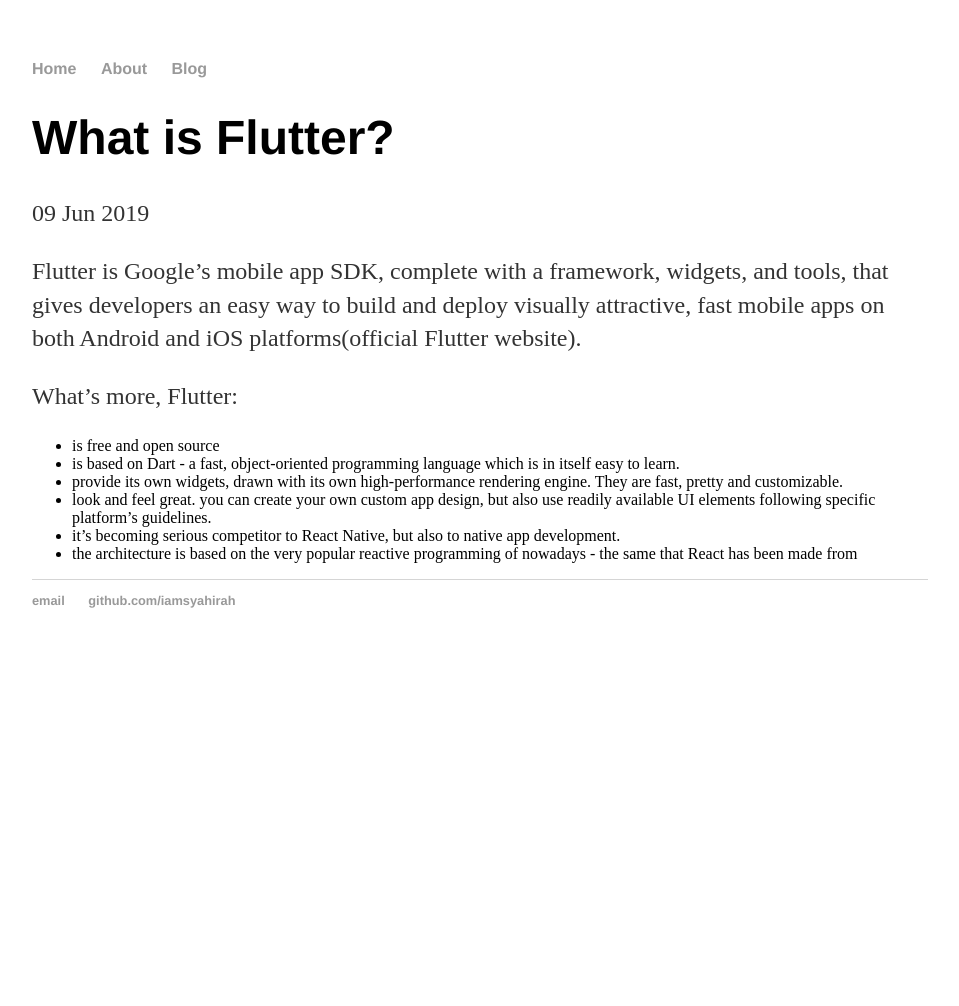
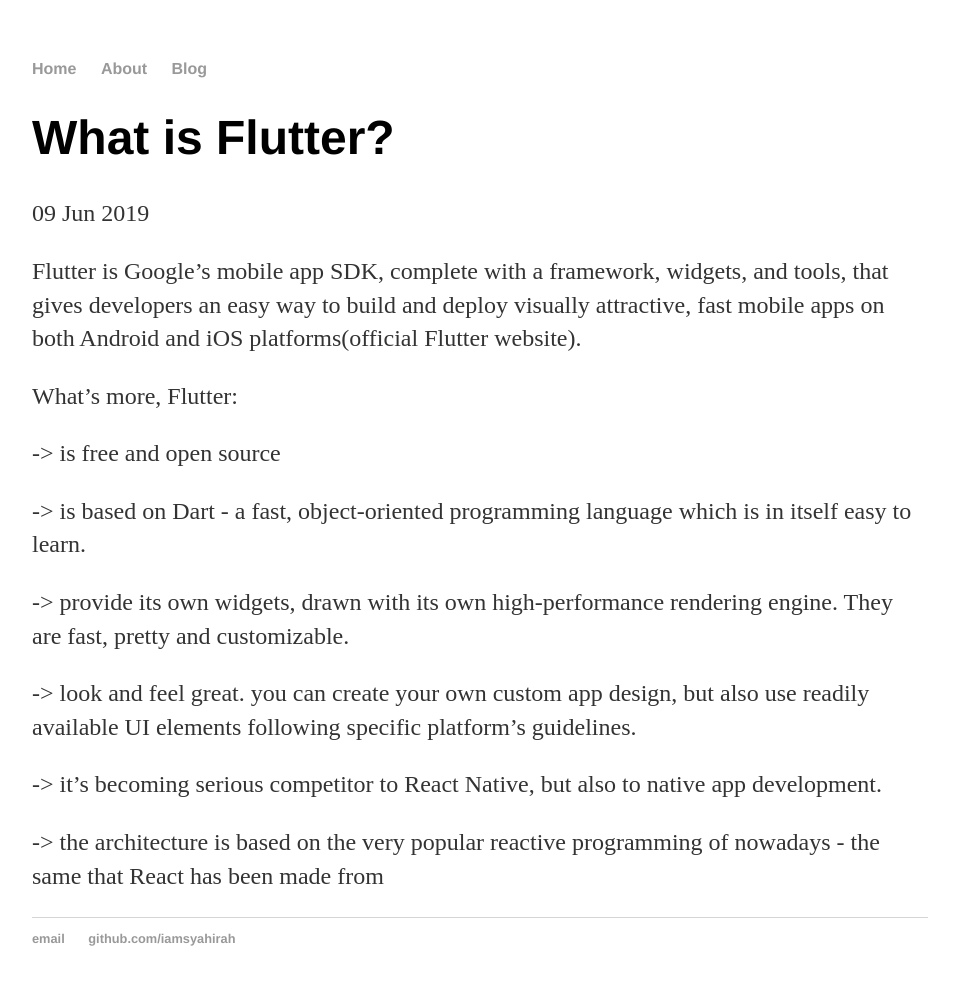
Before and after one commit to iamsyahirah/iamsyahirah.github.io, a Jekyll site: the page built from _posts/2019-06-09-what-is-flutter.md, in a window 1280 px wide. Shown: the whole page, without its empty margins (160-1119 px from the left). Built offline with Jekyll 4.4.1, drawn with Linux system fonts in a browser that asks for light colours; before the commit the page ends 900 px from its top, so only the background shows below that.

```diff
--- a/_posts/2019-06-09-what-is-flutter.md
+++ b/_posts/2019-06-09-what-is-flutter.md
@@ -10,10 +10,15 @@ deploy visually attractive, fast mobile apps on both Android and iOS platforms(o
 
 What's more, Flutter:
 
-* is free and open source
-* is based on Dart - a fast, object-oriented programming language which is in itself easy to learn.
-* provide its own widgets, drawn with its own high-performance rendering engine. They are fast, pretty and customizable.
-* look and feel great. you can create your own custom app design, but also use readily available UI elements following specific
+-> is free and open source
+
+-> is based on Dart - a fast, object-oriented programming language which is in itself easy to learn.
+
+-> provide its own widgets, drawn with its own high-performance rendering engine. They are fast, pretty and customizable.
+
+-> look and feel great. you can create your own custom app design, but also use readily available UI elements following specific
 platform's guidelines.
-* it's becoming serious competitor to React Native, but also to native app development.
-* the architecture is based on the very popular reactive programming of nowadays - the same that React has been made from
+
+-> it's becoming serious competitor to React Native, but also to native app development.
+
+-> the architecture is based on the very popular reactive programming of nowadays - the same that React has been made from
```
